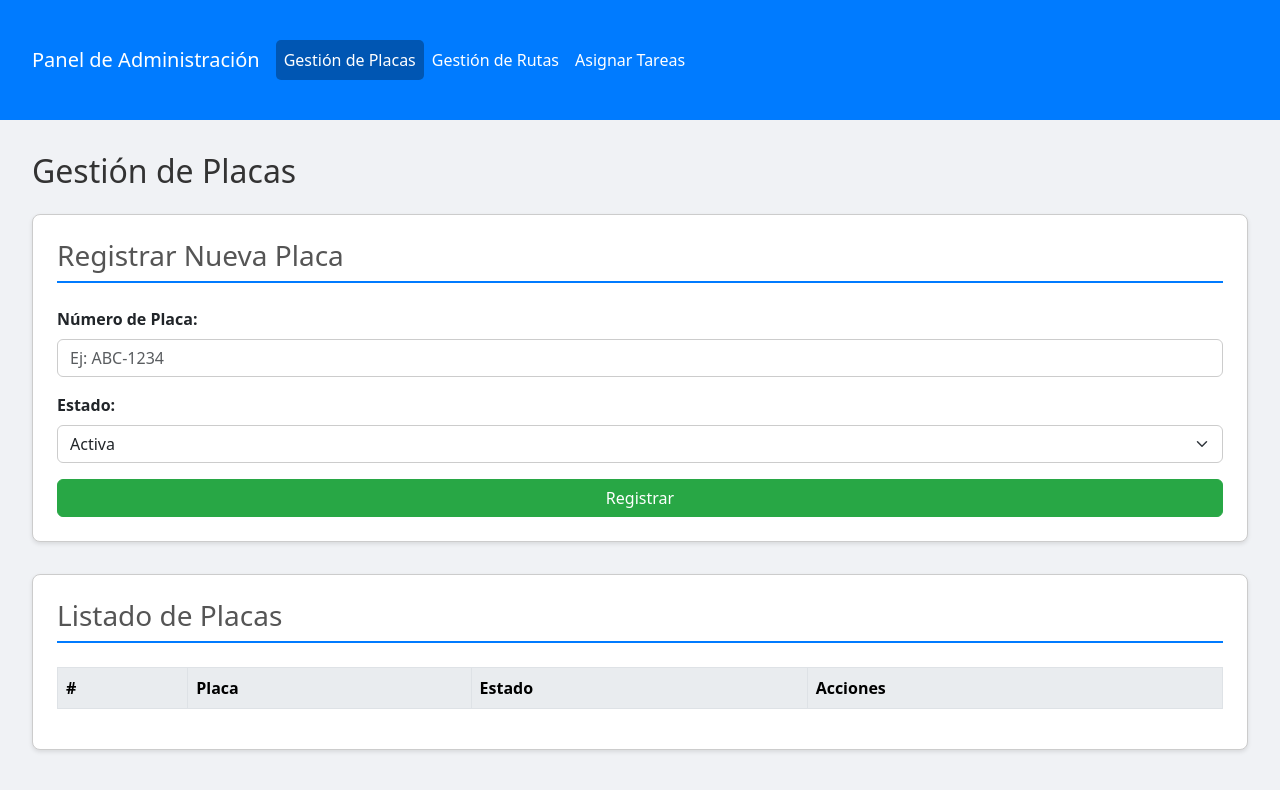
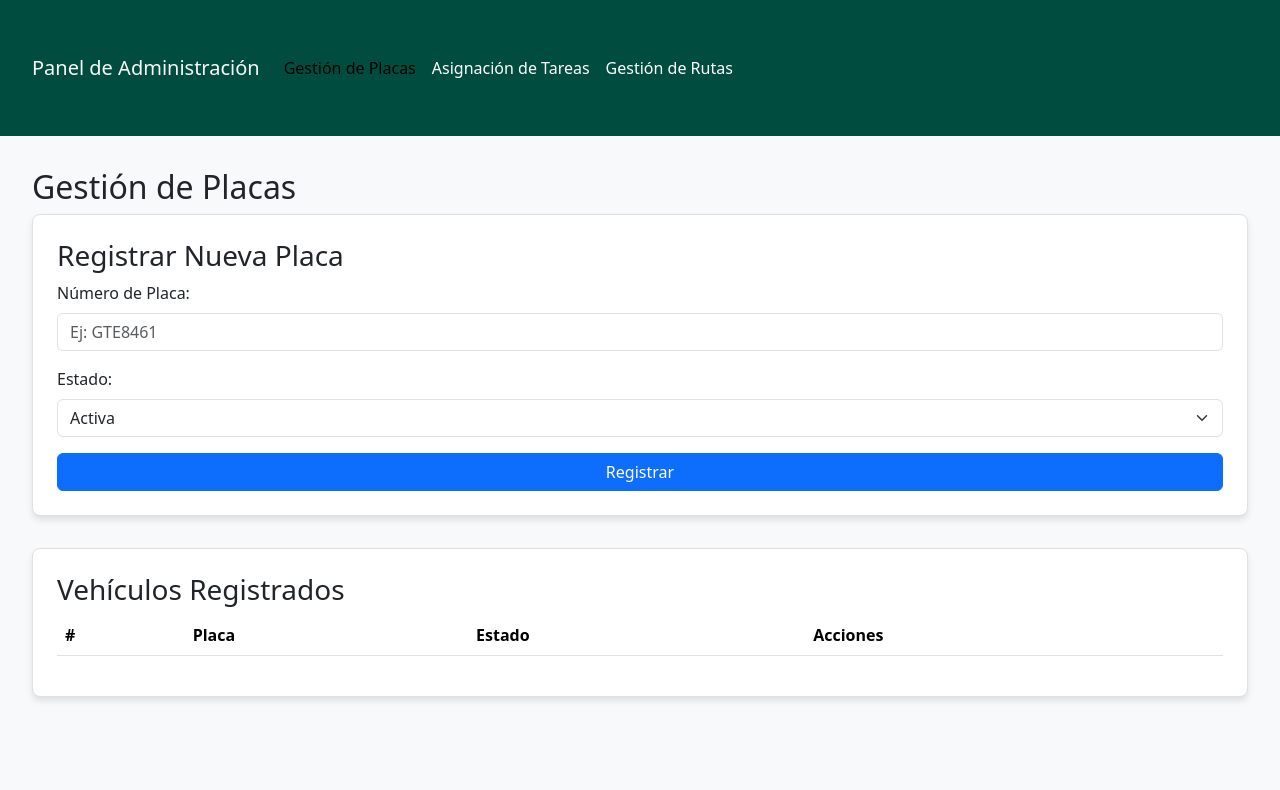
Before and after one commit to darlyjarring/urvaseojarrin, a website: page frontend/admin.html in a window 1280 px wide. Drawn offline with nearby package versions, Linux system fonts and the light colour scheme; no server answers.

Commit message:
Update admin.html

```diff
--- a/frontend/admin.html
+++ b/frontend/admin.html
@@ -9,19 +9,17 @@
     <script src="https://unpkg.com/leaflet@1.9.4/dist/leaflet.js"></script>
     <style>
         body {
-            background-color: #f0f2f5; /* Fondo claro */
-            color: #333;
+            background-color: #f8f9fa;
         }
         .navbar {
-            background-color: #007bff; /* Tono de azul para la barra de navegación */
+            background-color: #004d40;
+        }
+        .navbar .nav-link {
             color: white;
+            padding: 1rem;
         }
-        .navbar-brand, .navbar-nav .nav-link {
-            color: white !important;
-        }
-        .navbar-nav .nav-link.active {
-            background-color: #0056b3; /* Tono de azul más oscuro para la opción activa */
-            border-radius: 5px;
+        .navbar .nav-link:hover {
+            background-color: #00796b;
         }
         .container-fluid {
             padding: 2rem;
@@ -34,64 +32,53 @@
         }
         .card {
             margin-bottom: 2rem;
-            background-color: #fff;
-            border: 1px solid #ccc;
+            border: 1px solid #e0e0e0;
             border-radius: 8px;
-            box-shadow: 0 2px 4px rgba(0, 0, 0, 0.1);
-        }
-        h2 {
-            color: #333;
-            margin-bottom: 1.5rem;
-        }
-        h3 {
-            color: #555;
-            border-bottom: 2px solid #007bff;
-            padding-bottom: 0.5rem;
-            margin-bottom: 1.5rem;
-        }
-        label {
-            font-weight: bold;
-        }
-        .form-control, .form-select {
-            border: 1px solid #ccc;
-        }
-        .btn-primary {
-            background-color: #007bff;
-            border-color: #007bff;
-        }
-        .btn-success {
-            background-color: #28a745;
-            border-color: #28a745;
+            box-shadow: 0 4px 6px rgba(0, 0, 0, 0.1);
         }
         #map {
             height: 500px;
             width: 100%;
         }
-        .table th, .table td {
-            text-align: left;
-            vertical-align: middle;
+        .punto-item {
+            padding: 10px;
+            border-bottom: 1px solid #ddd;
         }
-        .table-hover tbody tr:hover {
-            background-color: #f5f5f5;
+        .punto-item:last-child {
+            border-bottom: none;
         }
+
         /* Estilos específicos para las tablas */
         .tabla-container {
             width: 100%;
             overflow-x: auto;
         }
-        .table {
-            border: 1px solid #dee2e6;
+        #tablaTareas {
+            width: 100%;
+            border-collapse: collapse;
         }
-        .table th, .table td {
-            border: 1px solid #dee2e6;
+        #tablaTareas th, #tablaTareas td {
+            border: 1px solid #ddd;
             padding: 8px;
             text-align: left;
         }
-        .table thead th {
-            background-color: #e9ecef;
+        #tablaTareas th {
+            background-color: #f2f2f2;
+            color: black;
         }
         .detalle-fila {
-            background-color: #f8f9fa;
+            background-color: #f9f9f9;
+        }
+        .detalle-fila td {
+            border-top: none;
+        }
+        .punto-item-lista {
+            list-style-type: none;
+            padding: 0;
+            margin: 0;
+        }
+        .punto-item-lista li {
+            margin-bottom: 5px;
         }
     </style>
 </head>
@@ -99,17 +86,17 @@
 
     <nav class="navbar navbar-expand-lg">
         <div class="container-fluid">
-            <a class="navbar-brand" href="#">Panel de Administración</a>
+            <a class="navbar-brand text-light" href="#">Panel de Administración</a>
             <div class="collapse navbar-collapse">
                 <ul class="navbar-nav me-auto mb-2 mb-lg-0">
                     <li class="nav-item">
                         <a class="nav-link active" href="placas">Gestión de Placas</a>
                     </li>
                     <li class="nav-item">
-                        <a class="nav-link" href="rutas">Gestión de Rutas</a>
+                        <a class="nav-link" href="tareas">Asignación de Tareas</a>
                     </li>
                     <li class="nav-item">
-                        <a class="nav-link" href="tareas">Asignar Tareas</a>
+                        <a class="nav-link" href="rutas">Gestión de Rutas</a>
                     </li>
                 </ul>
             </div>
@@ -123,7 +110,7 @@
                 <h3>Registrar Nueva Placa</h3>
                 <div class="mb-3">
                     <label for="nuevaPlaca" class="form-label">Número de Placa:</label>
-                    <input type="text" class="form-control" id="nuevaPlaca" placeholder="Ej: ABC-1234">
+                    <input type="text" class="form-control" id="nuevaPlaca" placeholder="Ej: GTE8461">
                 </div>
                 <div class="mb-3">
                     <label for="estadoPlaca" class="form-label">Estado:</label>
@@ -132,11 +119,11 @@
                         <option value="false">Inactiva</option>
                     </select>
                 </div>
-                <button onclick="registrarPlaca()" class="btn btn-success">Registrar</button>
+                <button onclick="registrarPlaca()" class="btn btn-primary">Registrar</button>
             </div>
 
             <div class="card p-4 mt-4">
-                <h3>Listado de Placas</h3>
+                <h3>Vehículos Registrados</h3>
                 <table class="table table-hover" id="tablaPlacas">
                     <thead>
                         <tr>
@@ -149,6 +136,51 @@
                     <tbody>
                         </tbody>
                 </table>
+            </div>
+        </div>
+    </div>
+
+    <div id="tareas-section" class="section">
+        <div class="container-fluid">
+            <h2>Gestión de Tareas</h2>
+            <div class="card p-4">
+                <h3>Asignar Nueva Tarea</h3>
+                <div class="mb-3">
+                    <label for="placaSelect" class="form-label">Seleccionar Placa:</label>
+                    <select id="placaSelect" class="form-select"></select>
+                </div>
+                <div class="mb-3">
+                    <label for="sectorInput" class="form-label">Ruta / Sector:</label>
+                    <input list="rutaList" id="sectorInput" class="form-control" placeholder="Escribe para buscar una ruta...">
+                    <datalist id="rutaList"></datalist>
+                </div>
+                <div class="mb-3">
+                    <label for="turnoSelect" class="form-label">Seleccionar Turno:</label>
+                    <select id="turnoSelect" class="form-select">
+                        <option value="07:00-15:00">07:00 - 15:00</option>
+                        <option value="15:00-23:00">15:00 - 23:00</option>
+                        <option value="23:00-07:00">23:00 - 07:00</option>
+                    </select>
+                </div>
+                <button onclick="asignarTarea()" class="btn btn-success">Asignar Tarea</button>
+            </div>
+
+            <div class="card p-4 mt-4">
+                <h3>Tareas Asignadas</h3>
+                <div class="tabla-container">
+                    <table id="tablaTareas" class="table table-hover">
+                        <thead>
+                            <tr>
+                                <th>Placa</th>
+                                <th>Sector</th>
+                                <th>Turno</th>
+                                <th>Estado</th>
+                            </tr>
+                        </thead>
+                        <tbody>
+                            </tbody>
+                    </table>
+                </div>
             </div>
         </div>
     </div>
@@ -185,51 +217,8 @@
         </div>
     </div>
 
-    <div id="tareas-section" class="section">
-        <div class="container-fluid">
-            <h2>Asignar Tareas</h2>
-            <div class="card p-4">
-                <h3>Asignar Nueva Tarea</h3>
-                <div class="mb-3">
-                    <label for="placaSelect" class="form-label">Seleccionar Placa:</label>
-                    <select id="placaSelect" class="form-select"></select>
-                </div>
-                <div class="mb-3">
-                    <label for="sectorInput" class="form-label">Ruta / Sector:</label>
-                    <input list="rutaList" id="sectorInput" class="form-control" placeholder="Escribe para buscar una ruta...">
-                    <datalist id="rutaList"></datalist>
-                </div>
-                <div class="mb-3">
-                    <label for="turnoSelect" class="form-label">Seleccionar Turno:</label>
-                    <select id="turnoSelect" class="form-select">
-                        <option value="07:00-15:00">07:00 - 15:00</option>
-                        <option value="15:00-23:00">15:00 - 23:00</option>
-                        <option value="23:00-07:00">23:00 - 07:00</option>
-                    </select>
-                </div>
-                <button onclick="asignarTarea()" class="btn btn-success">Asignar Tarea</button>
-            </div>
-            <div class="card p-4 mt-4">
-                <h3>Tareas Asignadas</h3>
-                <div class="tabla-container">
-                    <table id="tablaTareas" class="table table-hover">
-                        <thead>
-                            <tr>
-                                <th>Placa</th>
-                                <th>Sector</th>
-                                <th>Turno</th>
-                                <th>Estado</th>
-                            </tr>
-                        </thead>
-                        <tbody>
-                            </tbody>
-                    </table>
-                </div>
-            </div>
-        </div>
-    </div>
+    <script src="https://cdn.jsdelivr.net/npm/bootstrap@5.3.3/dist/js/bootstrap.bundle.min.js"></script>
+    <script src="admin.js"></script>
 
-    <script src="https://cdn.jsdelivr.net/npm/bootstrap@5.3.3/dist/js/bootstrap.bundle.min.js"></script>
-    <script src="js/admin.js"></script>
 </body>
 </html>
```
